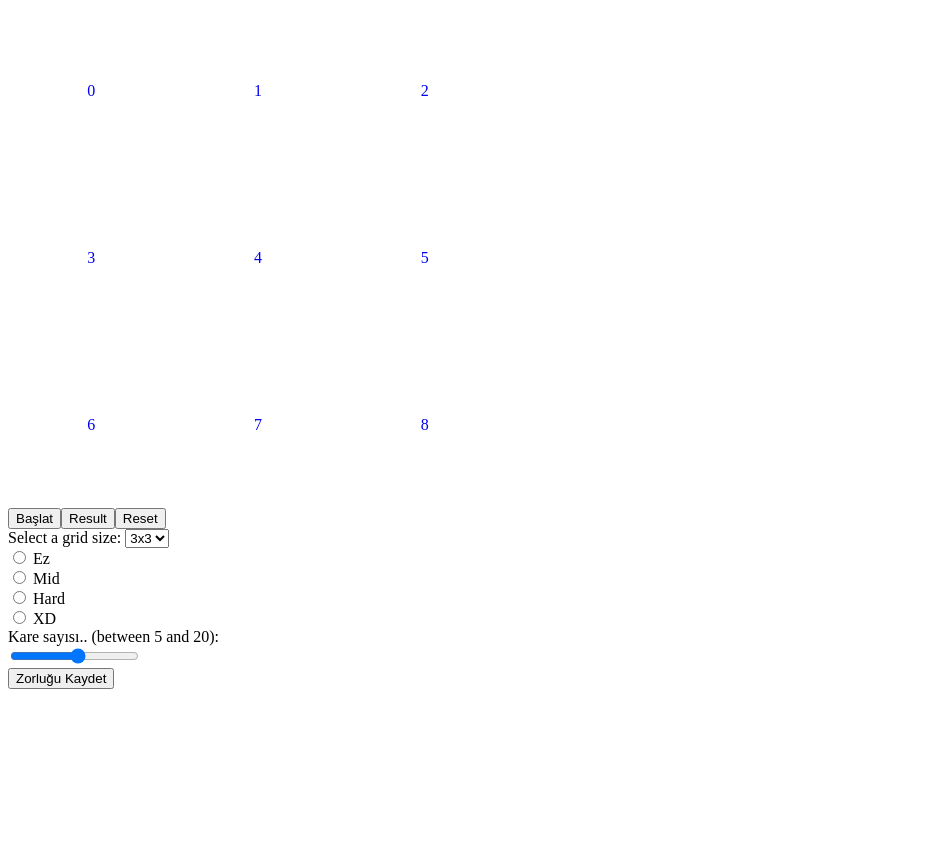
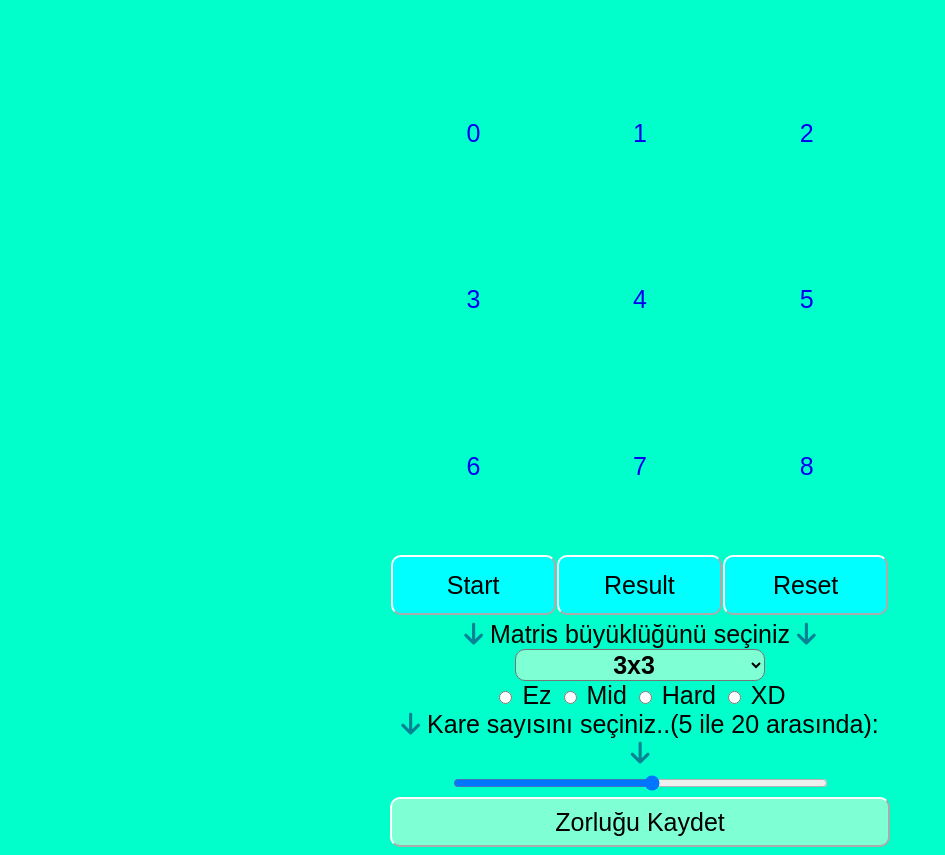
Before and after one commit to Mec33535/-Js-Memory-Game, a plain HTML site: page index.html in a window 1280 px wide. Shown: the whole page, without its empty margins (0-945 px from the left). Before the commit the page ends 800 px from the top, so only its background shows below. Drawn offline with Linux system fonts and the light colour scheme; a web font is replaced by a local one.

Commit message:
Cosmetics--Version-1

```diff
--- a/Game.js
+++ b/Game.js
@@ -1,6 +1,7 @@
 //Memory Game
 //Yapılacaklar
 //--Hangisinin yanlış olduğunun gösterimi
+//--Score board
 //----------------------------------------------------------------
 let gridSizeSelect = document.getElementById('grid-size');
 let myDiv = document.querySelector(".grid-container");
@@ -16,12 +17,13 @@ let gridItemsCount = gridItems.length;
 
 let setTimeoutInput = 1000
 let reactionTimeInput = 1500
-let clickCountInput = 0
+let clickCountInput
 let clickCount = 0
 
 volInput.addEventListener('input', function () {
     clickCountInput = this.value;
     console.log(clickCountInput);
+    //Çubuğun yanına değerini göstermek gerekiyor.
 });
 
 //Mavi yanma süresi
@@ -53,7 +55,7 @@ levelbutton.addEventListener("click", function (e) {
 window.addEventListener("DOMContentLoaded", function () {
 
     levelbutton.click();
-    clickCountInput = 6
+    clickCountInput = 5
     gridSizeSelect.value = "3";
     createGrid(3);
 });
@@ -88,7 +90,8 @@ function createGrid(size) {
     gridItems.forEach(function (item) {
         item.addEventListener("click", function () {
 
-            if (clickCount >= clickCountInput) {
+            //Çünkü bir eksiği kadar tıklama hakkı veriyor. Inan bilmiyorum
+            if (clickCount >= clickCountInput - 1) {
                 return
             }
             if (!sessionStorage.getItem("clicked")) {
@@ -118,7 +121,6 @@ addButton.addEventListener("click", function (e) {
         addButton.disabled = true;
     }
     else {
-        // 1 eksiği kadar kare yanıyor.
         markedGridItems(clickCountInput);
         e.preventDefault();
     }
@@ -136,7 +138,7 @@ resButton.addEventListener("click", function (e) {
     let toChooseData = JSON.parse(sessionStorage.getItem("clicked"))
 
     if (toFindData === null || toChooseData === null) {
-        const notStarted = document.createElement("div")
+        const notStarted = document.createElement("h3")
         notStarted.textContent = "BAŞLATILMADI VEYA SEÇİM YAPILMADI...!"
         resDiv.appendChild(notStarted)
         setTimeout(() => {
@@ -155,7 +157,7 @@ resButton.addEventListener("click", function (e) {
     //Diff2 Yanıp da tıklanmayanları arrayleri
 
     if (diff1.length !== 0 || diff2.length !== 0) {
-        const wrongAnswer = document.createElement("div")
+        const wrongAnswer = document.createElement("h3")
         wrongAnswer.textContent = "BİLEMEDİN..!"
         resDiv.appendChild(wrongAnswer)
         setTimeout(() => {
@@ -168,7 +170,7 @@ resButton.addEventListener("click", function (e) {
 
     }
     else {
-        const correctAnswer = document.createElement("div")
+        const correctAnswer = document.createElement("h3")
         correctAnswer.textContent = "BİLDİN..!"
         resDiv.appendChild(correctAnswer)
 
@@ -200,14 +202,11 @@ function getRandomArray(y) {
         rndmArray.push(i);
     }
     rndmArray.sort(() => Math.random() - 0.5);
-    // console.log(rndmArray)
     return rndmArray;
 }
 
 //addButton'a tıklanması fonksiyonu
 function markedGridItems(x) {
-    // console.log(clickCountInput)
-    // console.log(reactionTimeInput)
     let randomArray = getRandomArray()
     sessionStorage.removeItem('sessionKey');
 
--- a/index.html
+++ b/index.html
@@ -7,48 +7,149 @@
     <meta name="viewport" content="width=device-width, initial-scale=1.0">
     <title>Document</title>
     <!-- <link rel="stylesheet" href="style.css"> -->
+    <link rel="stylesheet" href="https://cdnjs.cloudflare.com/ajax/libs/font-awesome/6.4.0/css/all.min.css"
+        integrity="sha512-iecdLmaskl7CVkqkXNQ/ZH/XLlvWZOJyj7Yy7tcenmpD1ypASozpmT/E0iPtmFIB46ZmdtAc9eNBvH0H/ZpiBw=="
+        crossorigin="anonymous" referrerpolicy="no-referrer" />
+    <link rel="preconnect" href="https://fonts.googleapis.com">
+    <link rel="preconnect" href="https://fonts.gstatic.com" crossorigin>
+    <link
+        href="https://fonts.googleapis.com/css2?family=Gemunu+Libre:wght@400;700&family=Open+Sans:wght@400;700&display=swap"
+        rel="stylesheet">
     <style>
+        body {
+            margin-top: 50px;
+        }
+
+        * {
+            background-color: #00FFCA;
+            font-size: 1.25rem;
+            font-family: 'Gemunu Libre', sans-serif;
+        }
+
         .grid-container {
+            box-sizing: border-box;
             display: grid;
             grid-template-columns: repeat(3, 1fr);
             grid-template-rows: repeat(3, 1fr);
             width: 500px;
             height: 500px;
+            margin: 0 auto 5px;
+            /* border: 1px solid black; */
         }
 
         .grid-container a {
             display: flex;
             /* border: 1px solid black; */
+            border-radius: 5%;
             text-decoration: none;
             justify-content: center;
             align-items: center;
+        }
 
+        .options-container {
+            width: 500px;
+            margin: 0 auto 5px;
+        }
+
+        .form-container {
+            text-align: center;
+        }
+
+        .form-container .levelSubmit {
+            width: 100%;
+            height: 2.5rem;
+            background-color: aquamarine;
+        }
+
+        /* 1başlat, 2result, 3reset */
+        .butonlar {
+            display: flex;
+            justify-content: space-around;
+            margin: 0 auto 5px;
+        }
+
+        .butonlar div {
+            width: 33%;
+        }
+
+        .styleButtons {
+            border-radius: 10px;
+            background-color: aqua;
+            border-color: white;
+            width: 100%;
+            height: 60px;
+        }
+
+        .styleButtons:hover {
+            background-color: rgb(0, 235, 235);
+        }
+
+        .styleButtons:active {
+            border-color: aqua;
+            font-weight: bold;
+            color: rgb(0, 215, 215);
+            background-color: white
+        }
+
+        #select-size {
+            text-align: center;
+        }
+
+        #grid-size {
+            width: 50%;
+            text-align: center;
+            background-color: rgb(127, 255, 212);
+            border-radius: 10px;
+            font-weight: bold;
+        }
+
+        #grid-size:hover {
+            background-color: rgb(127, 235, 192);
+        }
+
+        #grid-size option {
+            font-weight: bold;
+            /* font-size: 2rem; */
+            background-color: rgb(127, 235, 192);
+        }
+
+        #vol {
+            width: 75%;
         }
 
         .bg-white {
             background-color: white;
-
         }
 
         .bg-blue {
-            background-color: blue;
-
+            background-color: rgb(106, 106, 212);
         }
 
         .bg-red {
 
-            background-color: red;
-
+            background-color: rgb(197, 135, 192);
         }
 
         .bg-same {
-            background-color: chartreuse;
+            background-color: rgb(122, 196, 159);
+        }
+
+        .results {
+            /* background: none; */
+            /* background-color: rgba(0, 0, 0, 0); */
+            width: 100%;
+            text-align: center;
+            position: fixed;
+            top: -10px;
         }
     </style>
 </head>
 
 <body>
 
+    <div class="results">
+
+    </div>
     <div class="grid-container">
         <a href="#" class="grid-item">0</a>
         <a href="#" class="grid-item">1</a>
@@ -60,59 +161,52 @@
         <a href="#" class="grid-item">7</a>
         <a href="#" class="grid-item">8</a>
     </div>
-    <div class="butonlar" style="display: flex;">
+    <div class="options-container">
+
+        <div class="butonlar">
             <div class="addButton">
-            <input type="button" value="Başlat">
+                <input type="button" value="Start" class="styleButtons">
             </div>
             <div class="resultButton">
-            <input type="button" value="Result">
+                <input type="button" value="Result" class="styleButtons">
             </div>
             <div class="delButton">
-            <input type="button" value="Reset">
+                <input type="button" value="Reset" class="styleButtons">
             </div>
             <br>
-        <!-- <div class="ezZorlukButton">
-            <input type="button" value="Kolay">
-        </div>
-        <div class="midZorlukButton">
-            <input type="button" value="Orta">
-        </div>
-        <div class="hardZorlukButton">
-            <input type="button" value="Zor">
-        </div>
-        <div class="xdZorlukButton">
-            <input type="button" value="XD">
-        </div> -->
 
         </div>
-    <label for="grid-size">Select a grid size:</label>
+        <div id="select-size">
+            <i class="fa-solid fa-arrow-down" style="color: #088395;"></i>
+            <label for="grid-size">Matris büyüklüğünü seçiniz</label>
+            <i class="fa-solid fa-arrow-down" style="color: #088395;"></i><br>
             <select id="grid-size">
                 <option value="3">3x3</option>
                 <option value="4">4x4</option>
                 <option value="5">5x5</option>
                 <option value="6">6x6</option>
                 <option value="7">7x7</option>
-        <!-- diğer boyutlar burada yer alabilir -->
             </select>
-    <form class="levels">
+        </div>
+
+        <form class="levels form-container">
             <input type="radio" id="ezZorlukButton" name="zorluk" value="Ez">
-        <label for="ezZorlukButton">Ez</label><br>
+            <label for="ezZorlukButton">Ez</label>
             <input type="radio" id="midZorlukButton" name="zorluk" value="Mid">
-        <label for="midZorlukButton">Mid</label><br>
+            <label for="midZorlukButton">Mid</label>
             <input type="radio" id="hardZorlukButton" name="zorluk" value="Hard">
-        <label for="hardZorlukButton">Hard</label><br>
+            <label for="hardZorlukButton">Hard</label>
             <input type="radio" id="xdZorlukButton" name="zorluk" value="XD">
             <label for="xdZorlukButton">XD</label><br>
 
-        <label for="vol">Kare sayısı.. (between 5 and 20):</label><br>
+            <i class="fa-solid fa-arrow-down" style="color: #088395;"></i>
+            <label for="vol">Kare sayısını seçiniz..(5 ile 20 arasında):</label>
+            <i class="fa-solid fa-arrow-down" style="color: #088395;"></i><br>
             <input type="range" id="vol" name="vol" min="6" max="21"><br>
 
-        <input type="submit" class="levelSubmit" value="Zorluğu Kaydet">
+            <input type="submit" class="levelSubmit styleButtons" value="Zorluğu Kaydet">
         </form>
-    <div class="results">
-
     </div>
-
 
 
     <script src="Game.js"></script>
```
Lines whose indentation alone changed are shown as unchanged.
